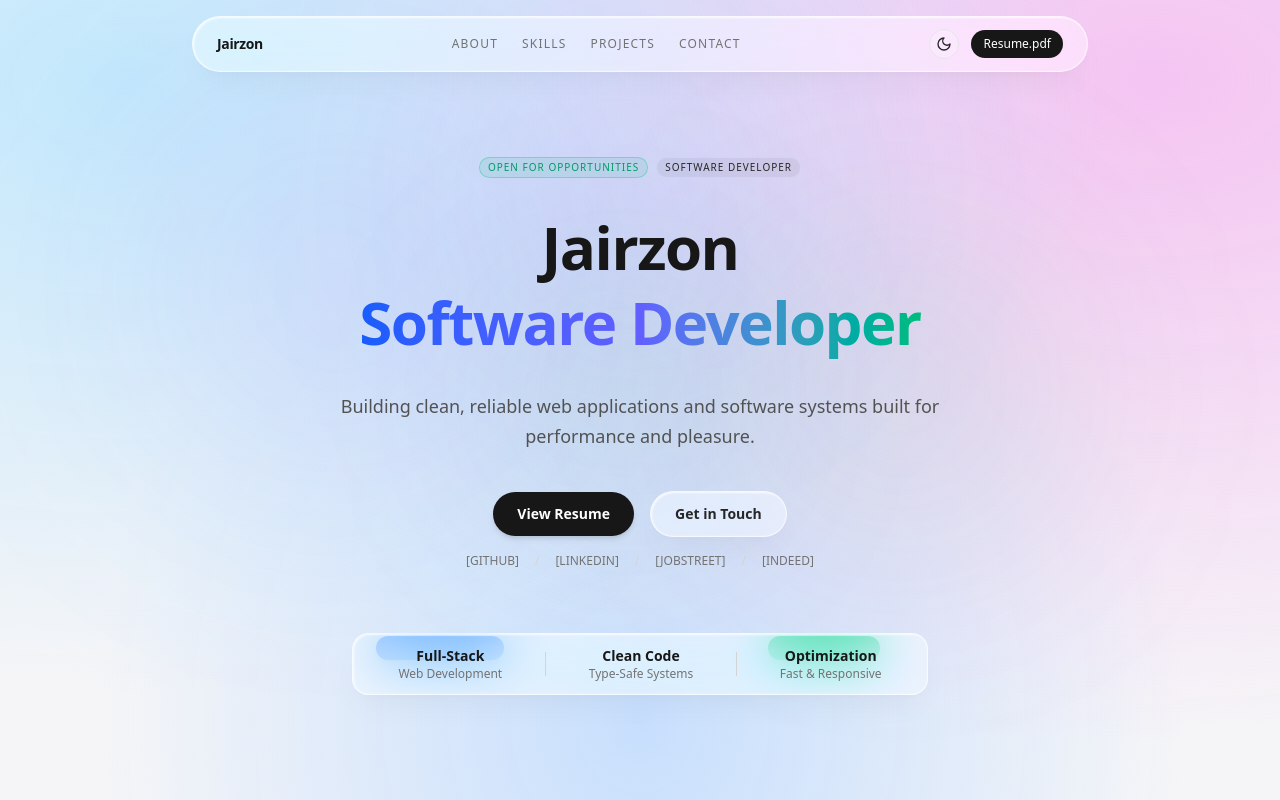
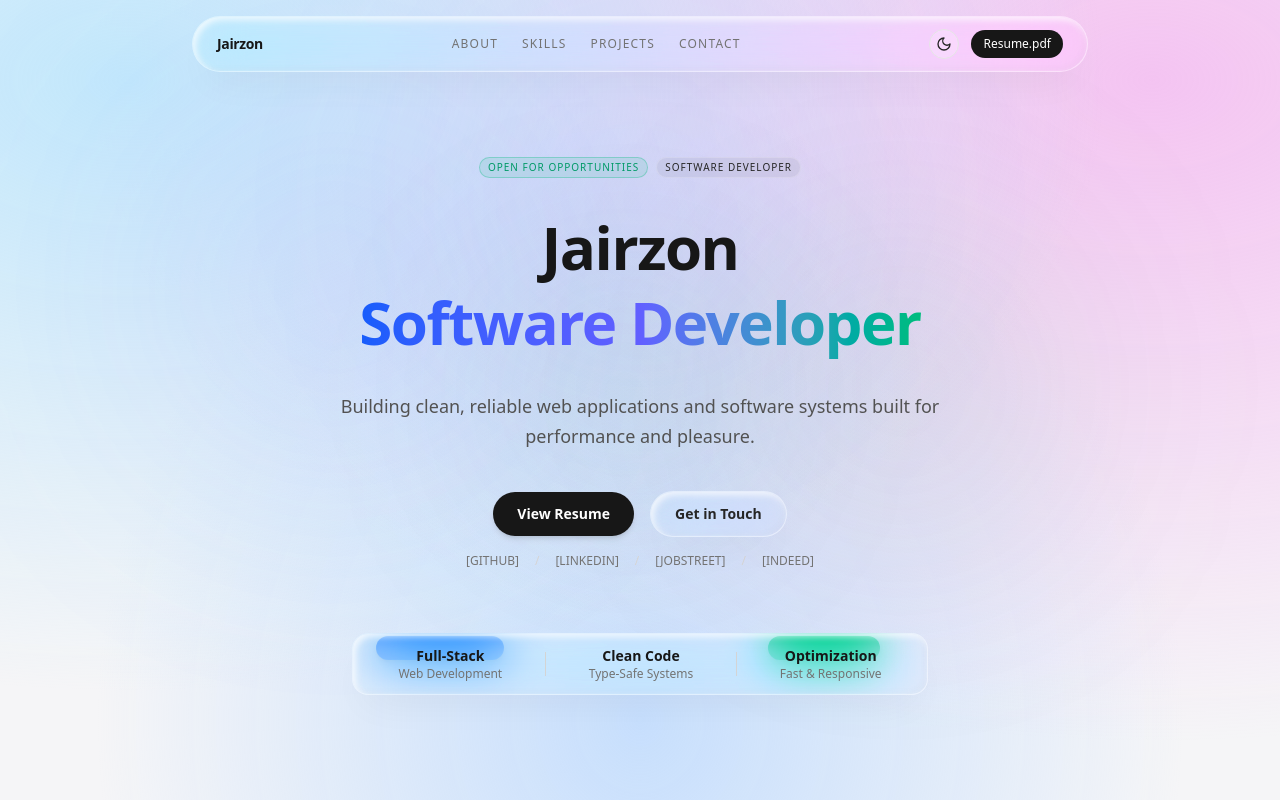
Before and after one commit to sora960/portfolio-ultimate, a Next.js app: page / in a window 1280 px wide. Shown: the top 800 px of the page. Built offline with nearby package versions, Linux system fonts and the light colour scheme.

Commit message:
upgrade glass cards to support high-contrast low-opacity transparency and 3px inset volumetric curved shadows

```diff
--- a/src/app/globals.css
+++ b/src/app/globals.css
@@ -36,26 +36,27 @@
 /* Glassmorphism Primitives */
 .glass-card {
   position: relative;
-  background-color: rgba(255, 255, 255, 0.45);
-  backdrop-filter: blur(25px) saturate(180%);
-  -webkit-backdrop-filter: blur(25px) saturate(180%);
-  border: 1px solid rgba(255, 255, 255, 0.65);
+  background-color: rgba(255, 255, 255, 0.08); /* Low opacity to maximize background transparency */
+  backdrop-filter: blur(24px) saturate(180%);
+  -webkit-backdrop-filter: blur(24px) saturate(180%);
+  border: 1px solid rgba(255, 255, 255, 0.45); /* Soft white outline refraction */
   box-shadow:
-    0 15px 35px -10px rgba(0, 0, 0, 0.05),
-    0 5px 15px -5px rgba(0, 0, 0, 0.03),
-    inset 1px 1px 2px 0 rgba(255, 255, 255, 0.8),
-    inset -1px -1px 2px 0 rgba(255, 255, 255, 0.1);
+    /* Outer soft drop shadow */
+    0 20px 40px -15px rgba(0, 0, 0, 0.06),
+    /* 3D Volumetric curved lens highlights */
+    inset 3px 3px 6px rgba(255, 255, 255, 0.7),
+    inset -3px -3px 6px rgba(0, 0, 0, 0.02);
   transition: all 0.4s cubic-bezier(0.16, 1, 0.3, 1);
   overflow: hidden;
 }
 
 .dark .glass-card {
-  background-color: rgba(255, 255, 255, 0.05);
-  border: 1px solid rgba(255, 255, 255, 0.15);
+  background-color: rgba(255, 255, 255, 0.02);
+  border: 1px solid rgba(255, 255, 255, 0.1);
   box-shadow:
-    0 25px 50px -12px rgba(0, 0, 0, 0.45),
-    inset 1px 1px 1px 0 rgba(255, 255, 255, 0.15),
-    inset -1px -1px 1px 0 rgba(255, 255, 255, 0.02);
+    0 30px 60px -20px rgba(0, 0, 0, 0.6),
+    inset 2px 2px 4px rgba(255, 255, 255, 0.15),
+    inset -2px -2px 4px rgba(0, 0, 0, 0.2);
 }
 
 /* Premium Card hover effects */
@@ -65,19 +66,21 @@
 
 .glass-card-hover:hover {
   transform: translateY(-6px);
-  background-color: rgba(255, 255, 255, 0.55);
-  border-color: rgba(255, 255, 255, 0.85);
+  background-color: rgba(255, 255, 255, 0.15);
+  border-color: rgba(255, 255, 255, 0.6);
   box-shadow:
-    0 25px 45px -10px rgba(0, 0, 0, 0.06),
-    inset 1.5px 1.5px 2px 0 rgba(255, 255, 255, 0.9);
+    0 25px 45px -10px rgba(0, 0, 0, 0.08),
+    inset 3px 3px 6px rgba(255, 255, 255, 0.8),
+    inset -3px -3px 6px rgba(0, 0, 0, 0.01);
 }
 
 .dark .glass-card-hover:hover {
-  background-color: rgba(255, 255, 255, 0.08);
-  border-color: rgba(255, 255, 255, 0.25);
+  background-color: rgba(255, 255, 255, 0.05);
+  border-color: rgba(255, 255, 255, 0.2);
   box-shadow:
-    0 35px 70px -15px rgba(0, 0, 0, 0.55),
-    inset 1px 1px 1px 0 rgba(255, 255, 255, 0.2);
+    0 35px 70px -15px rgba(0, 0, 0, 0.7),
+    inset 2px 2px 4px rgba(255, 255, 255, 0.25),
+    inset -2px -2px 4px rgba(0, 0, 0, 0.1);
 }
 
 /* SVG Gooey Filter Container */
```
